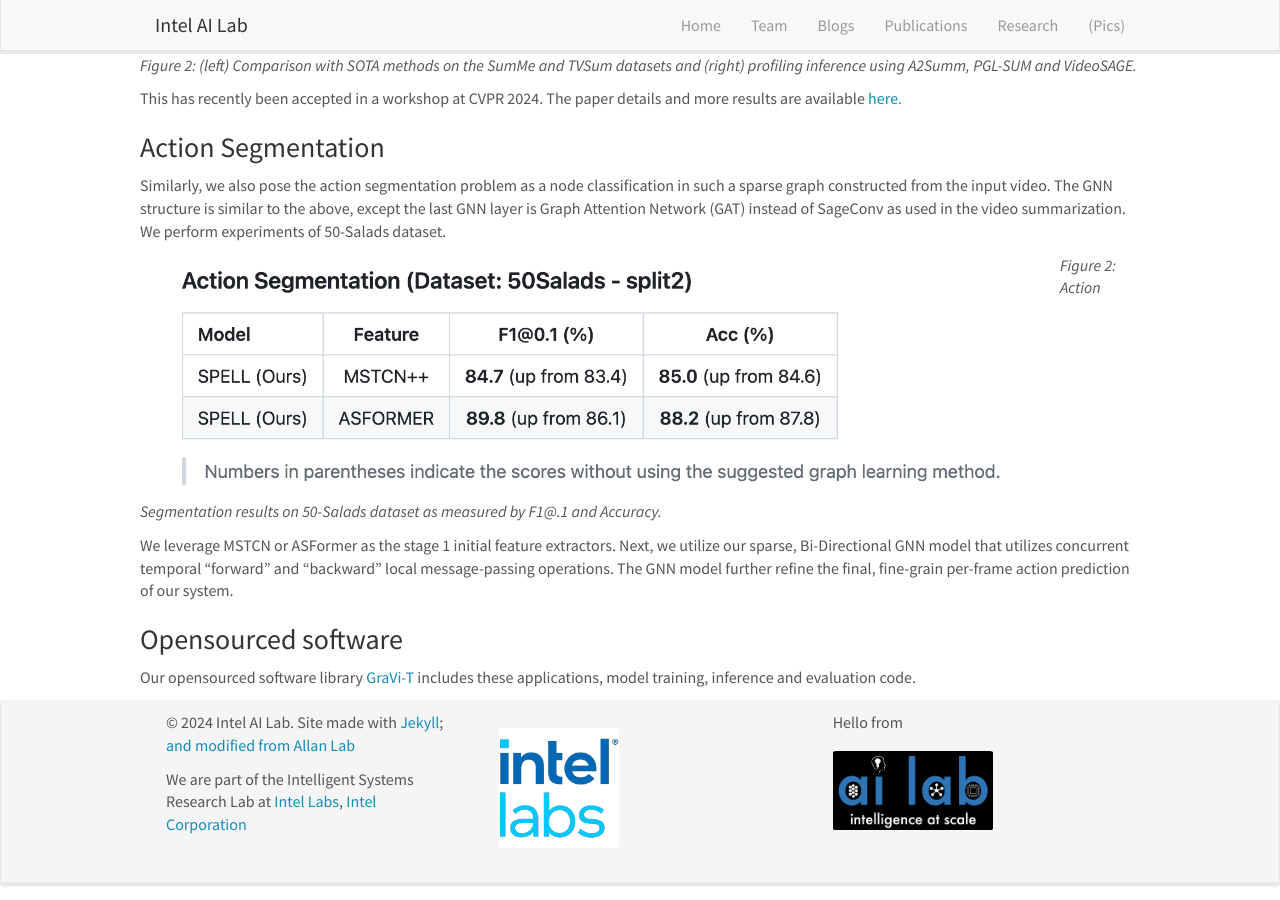
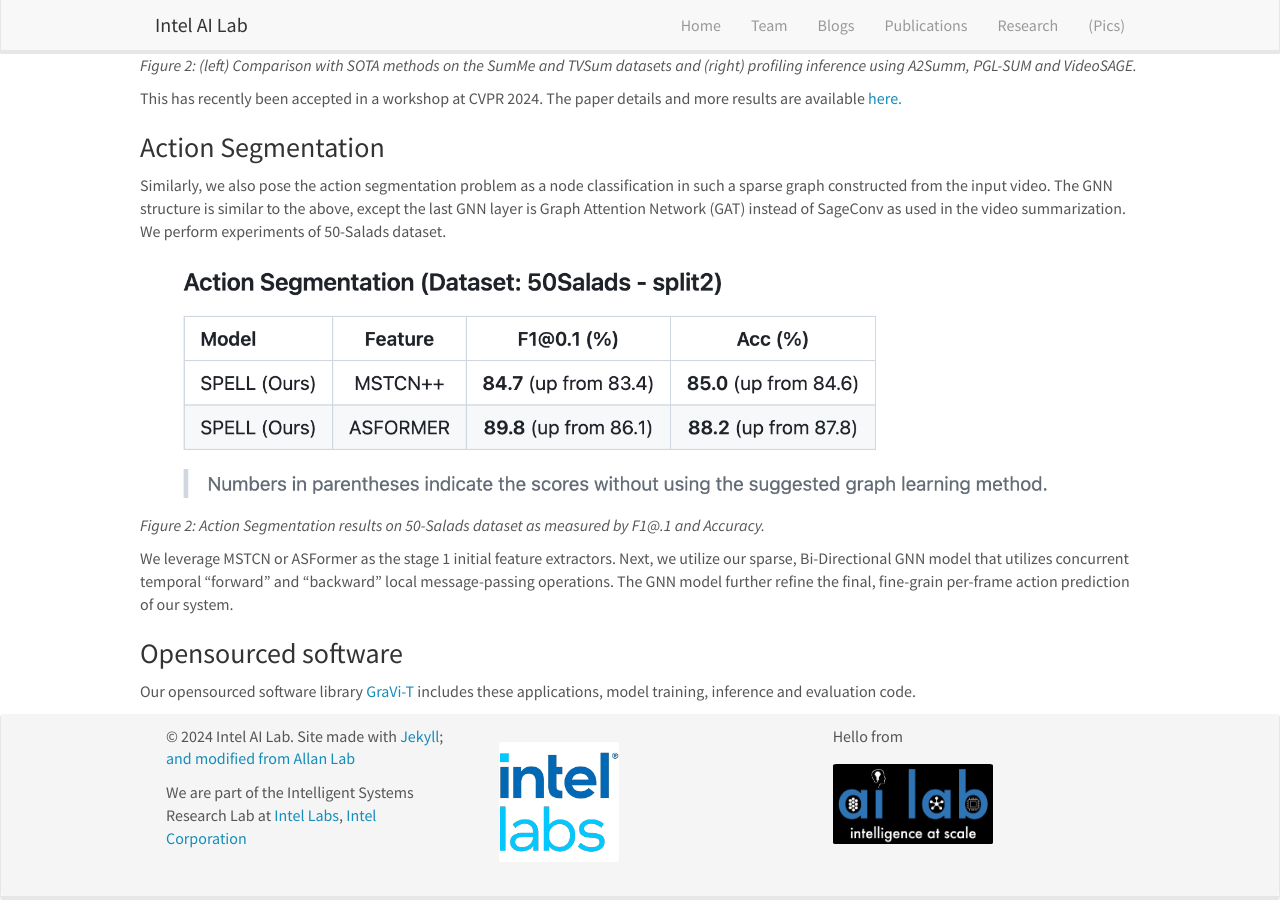
Before and after one commit to intelailabpage/intelailabpage.github.io, a Jekyll site: the page built from _posts/2024-04-16-longformvideoseries-part2.md, in a window 1280 px wide and 900 px high, scrolled down 2399 px. Built offline with Jekyll 4.4.1, drawn with Linux system fonts in a browser that asks for light colours; nearby versions of some CDN libraries; comment, search, counter and statistics services are not loaded.

Commit message:
Update 2024-04-16-longformvideoseries-part2.md

```diff
--- a/_posts/2024-04-16-longformvideoseries-part2.md
+++ b/_posts/2024-04-16-longformvideoseries-part2.md
@@ -48,7 +48,7 @@ This has recently been accepted in a workshop at CVPR 2024. The paper details an
 ### Action Segmentation ###
 Similarly, we also pose the action segmentation problem as a node classification in such a sparse graph constructed from the input video. The GNN structure is similar to the above, except the last GNN layer is Graph Attention Network (GAT) instead of SageConv as used in the video summarization. We perform experiments of 50-Salads dataset.
 
-![action-segmentation-results]({{ site.url }}{{ site.baseurl }}/images/pubpic/action-segmentation-results.png){: style="width: 900px; float: left; margin: 0px 10px"}
+![action-segmentation-results]({{ site.url }}{{ site.baseurl }}/images/pubpic/action-segmentation-results.png){: style="width: 950px; float: left; margin: 0px 10px"}
 *Figure 2: Action Segmentation results on 50-Salads dataset as measured by F1@.1 and Accuracy.*
 
 We leverage MSTCN or ASFormer as the stage 1 initial feature extractors. Next, we utilize our sparse, Bi-Directional GNN model that utilizes concurrent temporal “forward” and “backward” local message-passing operations. The GNN model further refine the final, fine-grain per-frame action prediction of our system.
```
